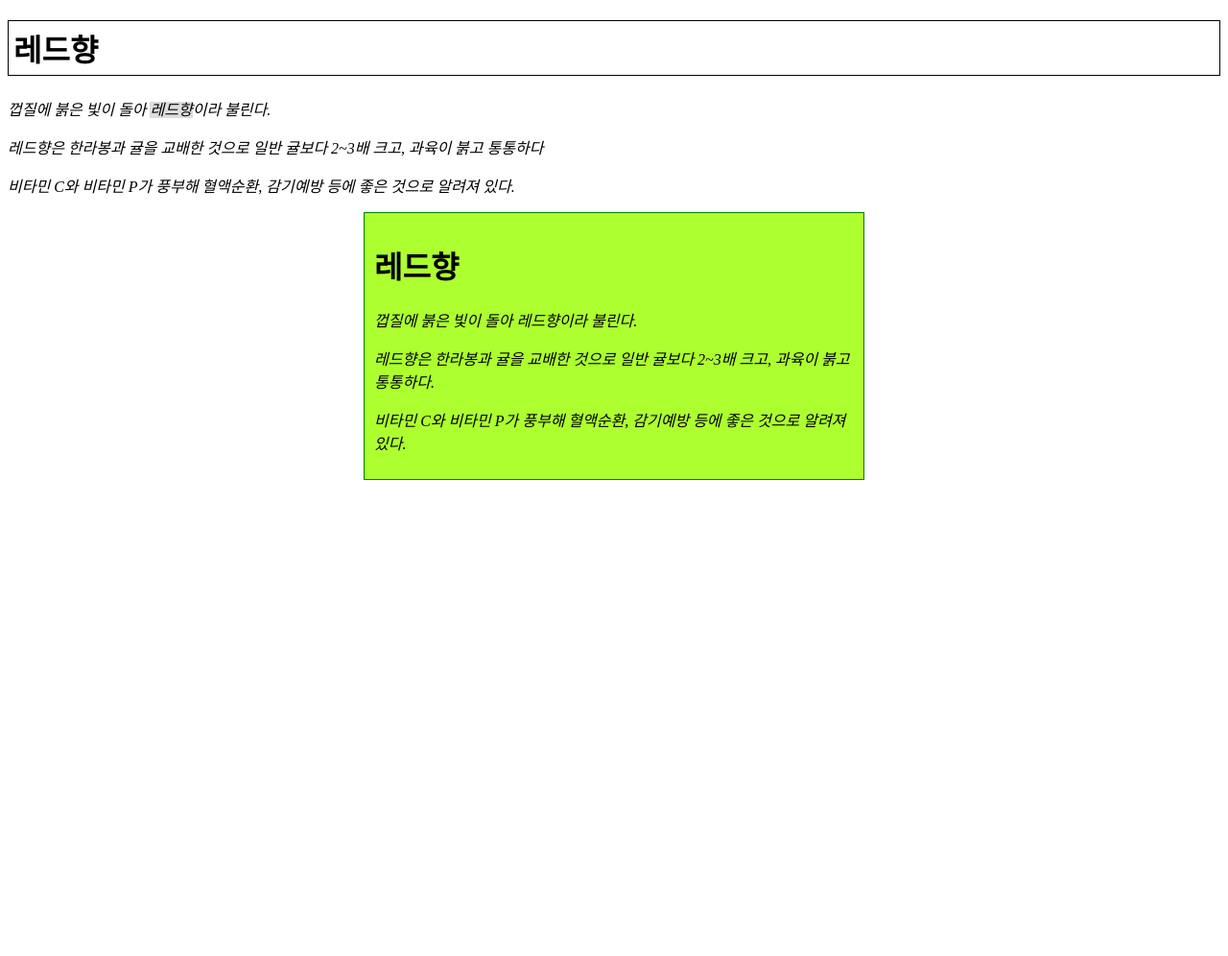
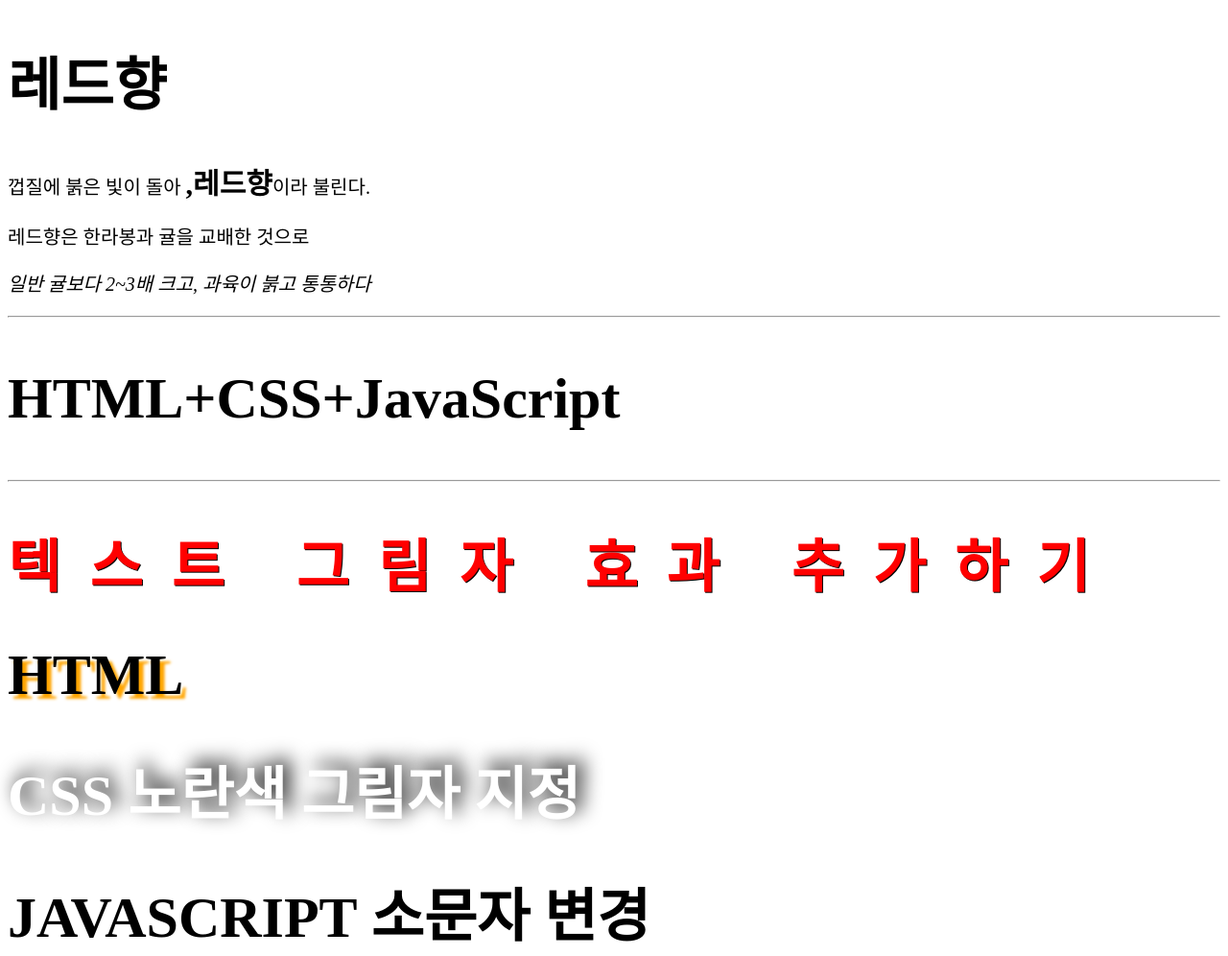
Before and after one commit to wbhaao/web, a plain HTML site: page i.html in a window 1280 px wide. Shown: the whole page at 96% size. Before the commit the page ends 800 px from the top, so only its background shows below. Drawn offline with Linux system fonts and the light colour scheme.

Commit message:
html 7-6

```diff
--- a/i.html
+++ b/i.html
@@ -2,43 +2,55 @@
 <html lang="en">
 <head>
     <style>
-        p{
+        body {
+            font-size: 20px;
+        }
+        h1 {
+            font-family: 나눔고딕, 바탕;
+            font-size: 3em;
+        }
+        h2 {
+            font-size: 60px;
+            font-weight: bold;
+        }
+        .accent{
+            font-size: 150%;
+            font-weight: 800;
+        }
+        .one{
             font-style: italic;
         }
-        .two {
-            border: 1px solid #000;
-            padding: 5px;
+        .two{
+            color: red;
+            text-shadow: 1px 1px black;
+            letter-spacing: 0.5em;
         }
-        .three {
-            background-color: #ddd;
+        .three{
+            text-shadow: 5px 5px 3px #ffa500;
         }
-        #four{
-            width: 500px;
-            margin: 10px auto;
-            padding: 10px;
-            border:1px solid green;
-            background-color: greenyellow;
+        .four{
+            color: #fff;
+            text-shadow: 7px -7px 20px #000;
+        }
 
-        }
     </style>
     <meta charset="UTF-8">
     <meta http-equiv="X-UA-Compatible" content="IE=edge">
     <meta name="viewport" content="width=device-width, initial-scale=1.0">
-    <title>상품 소개 페이지</title>
+    <title>Document</title>
 </head>
 <body>
-    <div>
-        <h1 class="two">레드향</h1>
-        <p>껍질에 붉은 빛이 돌아 <span class="three">레드향</span>이라 불린다.</p>
-        <p>레드향은 한라봉과 귤을 교배한 것으로 일반 귤보다 2~3배 크고, 과육이 붉고 통통하다</p>
-        <p>비타민 C와 비타민 P가 풍부해 혈액순환, 감기예방 등에 좋은 것으로 알려져 있다.</p>
-    </div>
-    <div id="four">
-        <h1>레드향</h1>
-        <p>껍질에 붉은 빛이 돌아 레드향이라 불린다.</p>
-        <p>레드향은 한라봉과 귤을 교배한 것으로 일반 귤보다 2~3배 크고, 과육이 붉고 통통하다.</p>
-        <p>비타민 C와 비타민 P가 풍부해 혈액순환, 감기예방 등에 좋은 것으로 알려져 있다.</p>
+    <h1>레드향</h1>
+    <p>껍질에 붉은 빛이 돌아 <span class="accent">,레드향</span>이라 불린다.</p>
+    <p>레드향은 한라봉과 귤을 교배한 것으로</p>
+    <p class="one">일반 귤보다 2~3배 크고, 과육이 붉고 통통하다</p>
+    <hr>
+    <h2>HTML+CSS+JavaScript</h2>
+    <hr>
+    <h1 class="two">텍스트 그림자 효과 추가하기</h1>
+    <h1 class="three">HTML</h1>
+    <h1 class="four">CSS 노란색 그림자 지정</h1>
+    <h1 class="five">JAVASCRIPT 소문자 변경</h1>
 
-    </div>
 </body>
 </html>
```
